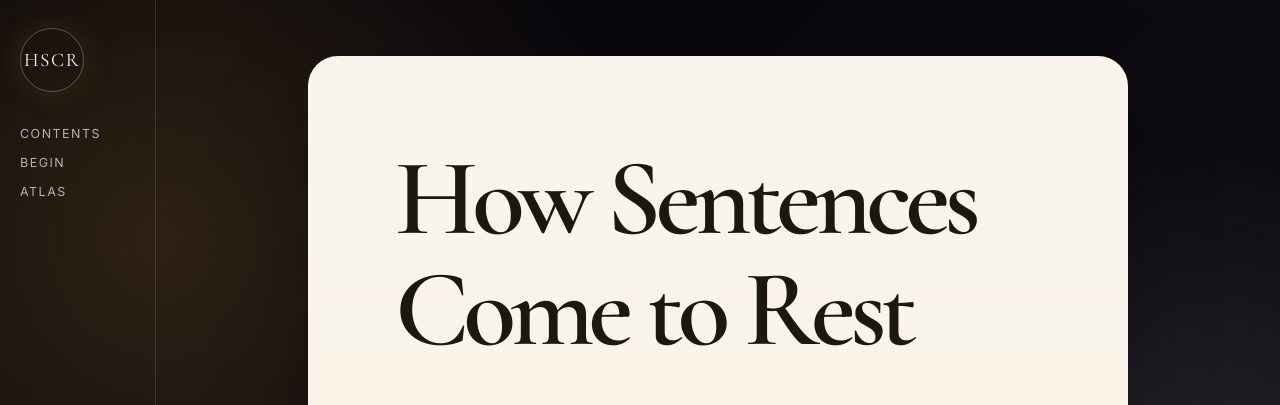
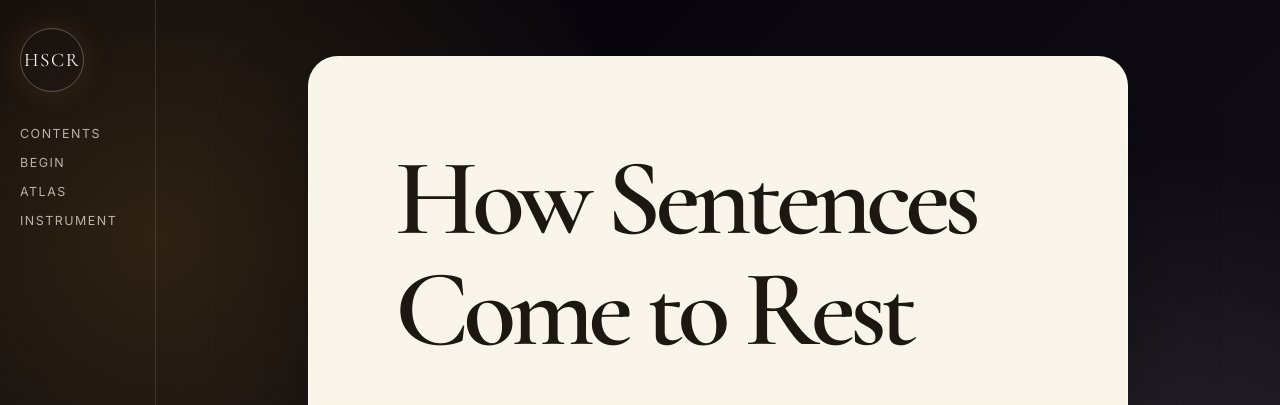
Before and after one commit to TitanicParker/how-sentences-come-to-rest, a Jekyll site: the page built from index.md, in a window 1280 px wide. Shown: the top 405 px of the page. Built offline with Jekyll 4.4.1, drawn with Linux system fonts in a browser that asks for light colours; our own code applies the rules of GitHub Pages for plain Markdown files.

Commit message:
Polish default layout and add instrument navigation

```diff
--- a/_layouts/default.html
+++ b/_layouts/default.html
@@ -5,19 +5,23 @@
     <meta name="viewport" content="width=device-width, initial-scale=1">
     <title>{% if page.title %}{{ page.title }} · {% endif %}{{ site.title }}</title>
     <meta name="description" content="{{ site.description }}">
+    <meta name="theme-color" content="#08070b">
     <link rel="preconnect" href="https://fonts.googleapis.com">
     <link rel="preconnect" href="https://fonts.gstatic.com" crossorigin>
     <link href="https://fonts.googleapis.com/css2?family=Cormorant+Garamond:wght@400;500;600;700&family=Inter:wght@400;500;600;700&display=swap" rel="stylesheet">
     <link rel="stylesheet" href="{{ '/assets/css/style.css' | relative_url }}">
   </head>
   <body>
+    <div class="reading-progress" aria-hidden="true"><span id="reading-progress-bar"></span></div>
+
     <div class="page-shell">
       <aside class="site-rail" aria-label="Book navigation">
-        <a class="site-mark" href="{{ '/' | relative_url }}">HSCR</a>
+        <a class="site-mark" href="{{ '/' | relative_url }}" aria-label="How Sentences Come to Rest home">HSCR</a>
         <nav class="rail-nav">
           <a href="{{ '/' | relative_url }}">Contents</a>
           <a href="{{ '/chapter-01/' | relative_url }}">Begin</a>
           <a href="{{ '/chapter-12/' | relative_url }}">Atlas</a>
+          <a href="{{ '/instrument.html' | relative_url }}">Instrument</a>
         </nav>
       </aside>
 
@@ -27,5 +31,17 @@
         </article>
       </main>
     </div>
+
+    <script>
+      const bar = document.getElementById('reading-progress-bar');
+      function updateProgress() {
+        const max = document.documentElement.scrollHeight - window.innerHeight;
+        const pct = max > 0 ? Math.min(1, window.scrollY / max) : 0;
+        bar.style.transform = `scaleX(${pct})`;
+      }
+      updateProgress();
+      window.addEventListener('scroll', updateProgress, { passive: true });
+      window.addEventListener('resize', updateProgress);
+    </script>
   </body>
 </html>
```
